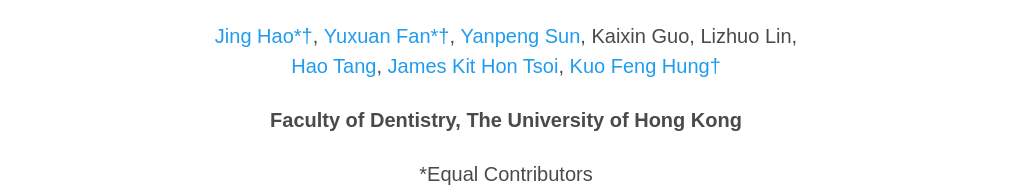
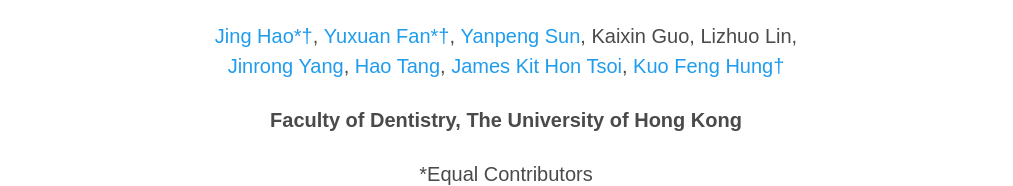
Before and after one commit to isbrycee/MMOral-page, a plain HTML site: page index.html in a window 1280 px wide. Shown: the part 244-430 px from the top of the page, without its empty margins (134-1147 px from the left). Drawn offline with nearby package versions, Linux system fonts and the light colour scheme; some icons are missing; files whose address does not match are found by name; a web font is replaced by a local one.

Commit message:
Update index.html

```diff
--- a/index.html
+++ b/index.html
@@ -93,6 +93,9 @@
                 <span class="author-block">Kaixin Guo,</span>
                 <span class="author-block">Lizhuo Lin,</span>
                 <br>
+                <span class="author-block">
+                  <a href="https://yancie-yjr.github.io/" style="text-decoration: none; color: inherit;">Jinrong Yang</a>,
+                </span>
                 <span class="author-block">
                   <a href="https://ha0tang.github.io/" style="text-decoration: none; color: inherit;">Hao Tang</a>,
                 </span>
```
